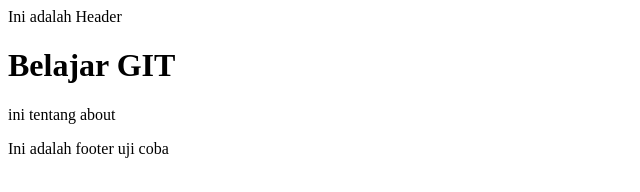
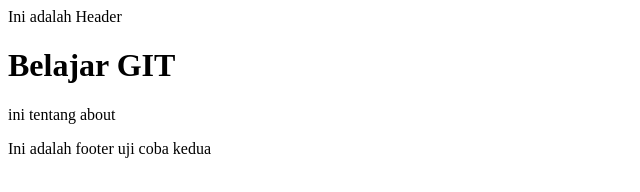
Before and after one commit to hasanaf37/belajargit, a plain HTML site: page about.html in a window 1280 px wide. Shown: the full height of the page, 0-640 px from the left. Drawn offline with Linux system fonts and the light colour scheme.

Commit message:
perubahan

```diff
--- a/about.html
+++ b/about.html
@@ -11,6 +11,6 @@
     <div>
         <p>ini tentang about </p>
     </div>
-    <footer>Ini adalah footer uji coba</footer>
+    <footer>Ini adalah footer uji coba kedua</footer>
 </body>
 </html>
```
Also changed, not shown: index.html (+17 -0 lines).
